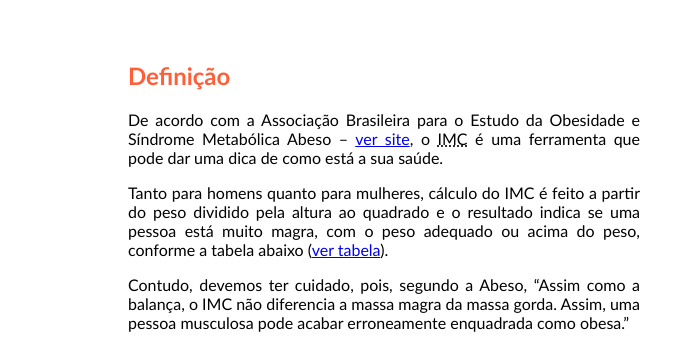
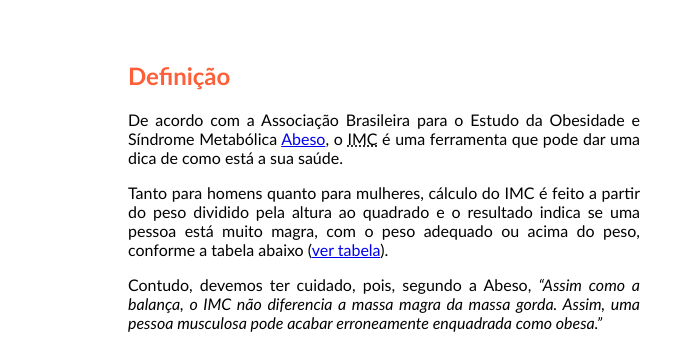
Before and after one commit to lipeharakawa/calculadora-imc, a plain HTML site: page index.html in a window 1280 px wide. Shown: the part 145-490 px from the top of the page, 0-691 px from the left. Drawn offline with Linux system fonts and the light colour scheme.

Commit message:
melhorias

```diff
--- a/index.html
+++ b/index.html
@@ -5,6 +5,7 @@
     <meta http-equiv="X-UA-Compatible" content="IE=edge">
     <meta name="viewport" content="width=device-width, initial-scale=1.0">
     <meta name="author" content="Felipe Seidi Harakawa">
+    <meta name="description" content="O projeto Calculadora IMC é uma página web que recebe o valor do peço e da altura do usuário, e através dos valores recebidos obtém-se o valor do IMC.">
     <link rel="stylesheet" href="./style.css">
     <title>Calculadora IMC</title>
 </head>
@@ -15,9 +16,9 @@
     <section class="section">
         <div class="section_parte_1">
             <h2>Definição</h2>
-            <p>De acordo com a Associação Brasileira para o Estudo da Obesidade e Síndrome Metabólica Abeso – <a href="https://abeso.org.br/como-calcular-o-imc-entenda-para-que-serve-esse-indice/" target="_blank">ver site</a>, o <abbr title="Índice de massa corporal">IMC</abbr> é uma ferramenta que pode dar uma dica de como está a sua saúde.</p>
+            <p>De acordo com a Associação Brasileira para o Estudo da Obesidade e Síndrome Metabólica <a href="https://abeso.org.br/como-calcular-o-imc-entenda-para-que-serve-esse-indice/" target="_blank">Abeso</a>, o <abbr title="Índice de massa corporal">IMC</abbr> é uma ferramenta que pode dar uma dica de como está a sua saúde.</p>
             <p>Tanto para homens quanto para mulheres, cálculo do IMC é feito a partir do peso dividido pela altura ao quadrado e o resultado indica se uma pessoa está muito magra, com o peso adequado ou acima do peso, conforme a tabela abaixo (<a href="#id-cards">ver tabela</a>).</p>
-            <p>Contudo, devemos ter cuidado, pois, segundo a Abeso, “Assim como a balança, o IMC não diferencia a massa magra da massa gorda. Assim, uma pessoa musculosa pode acabar erroneamente enquadrada como obesa.”</p>
+            <p>Contudo, devemos ter cuidado, pois, segundo a Abeso, <cite>“Assim como a balança, o IMC não diferencia a massa magra da massa gorda. Assim, uma pessoa musculosa pode acabar erroneamente enquadrada como obesa.”</cite></p>
             <p>Recomenda a Associação, ainda que “todos esses números (obtidos por meio de calculadoras ou testes modernos) devem ser analisados juntamente com outros vários fatores para dar um panorama certeiro da composição corporal. E essa interpretação depende de um profissional da saúde.”</p>
             <p>Portanto, o resultado a ser interpretado deve ser feito de modo cauteloso e sempre observando seus hábitos alimentares e de saúde!</p>
         </div>
```
Also changed, not shown: .github/preview-1.png (added), .github/preview-2.png (added), .github/preview-3.png (added), .github/preview.jpg (deleted), assets/img/.jpg (deleted), 1 other file.
